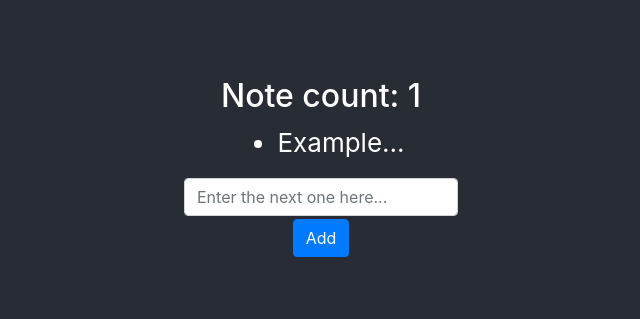
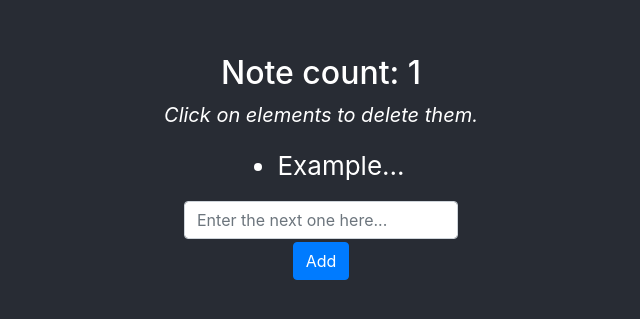
Before and after one commit to nmuren/mobx-react-app, a React (Create React App) app: page / in a window 1280 px wide. Shown: the part 233-552 px from the top of the page, without its empty margins (319-959 px from the left). Built offline with nearby package versions, Linux system fonts and the light colour scheme.

Commit message:
added del info

```diff
--- a/src/view/noteCounter.js
+++ b/src/view/noteCounter.js
@@ -5,6 +5,13 @@ import {StoreContext} from "../mobx/store";
 const NoteCounter = observer(() => {
     const store = useContext(StoreContext);
 
-    return <h2>Note count: {store.notesCount}</h2>
+    return <>
+        <h2>Note count: {store.notesCount}</h2>
+        {
+            store.notesCount > 0 ?
+                <cite className="blockquote">Click on elements to delete them.</cite> :
+                undefined
+        }
+    </>
 });
 export default NoteCounter
```
